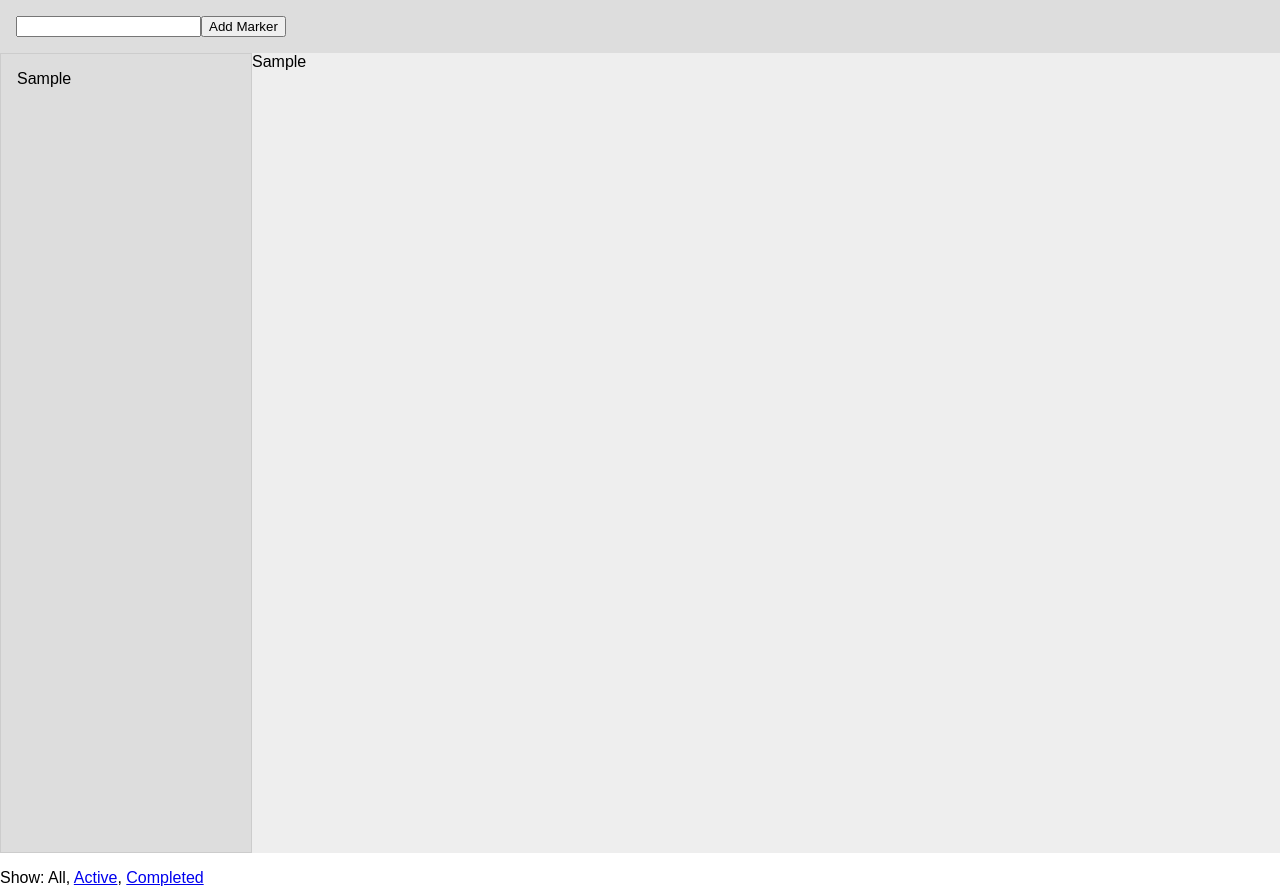
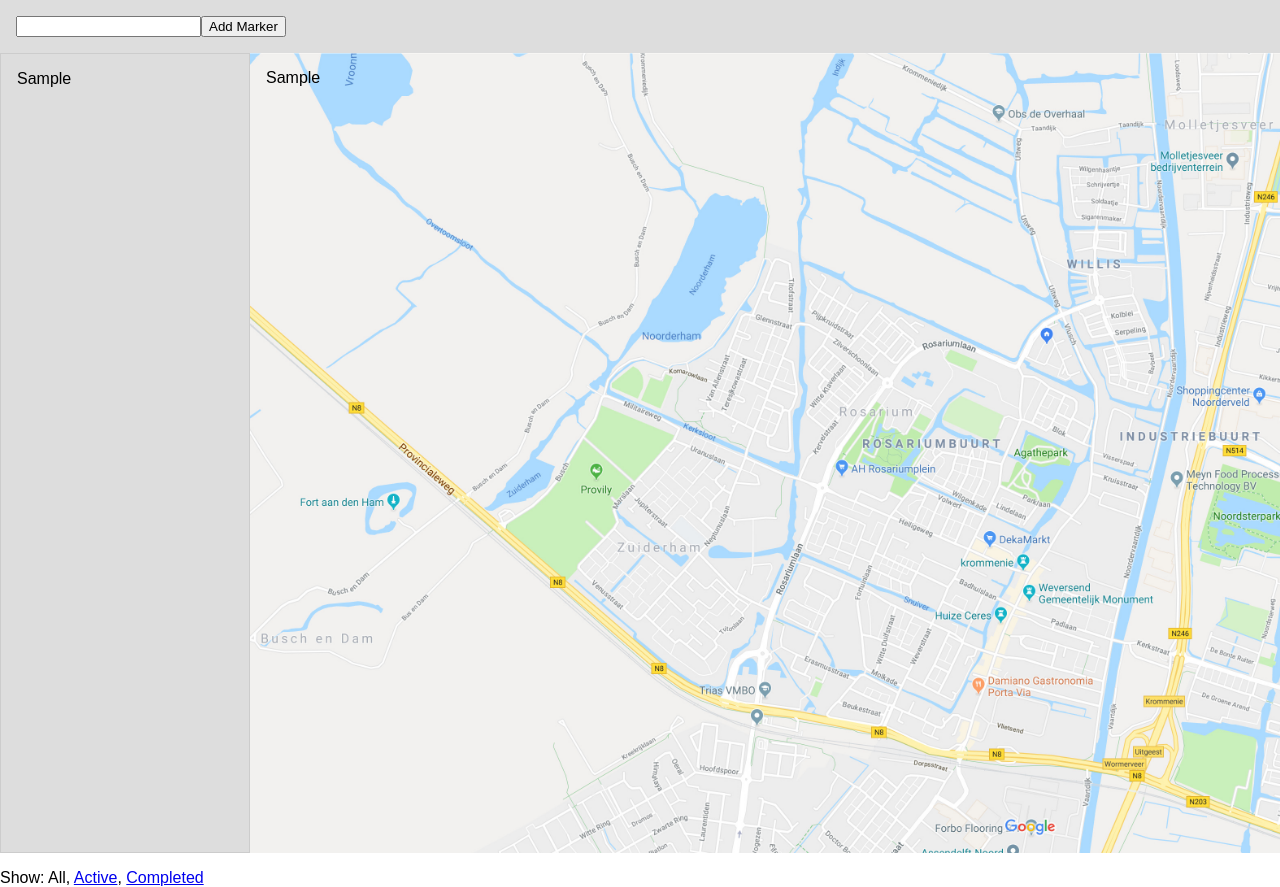
Before and after one commit to xblackbytesx/react-redux-playground, a React (Create React App) app: page / in a window 1280 px wide. Both pictures are taken after typing "Sample" into the empty fields and a click on the button "Add Marker". Built offline with nearby package versions, Linux system fonts and the light colour scheme.

Commit message:
Added a nice little static map to make it look more appealing.

```diff
--- a/src/components/markerListItem.js
+++ b/src/components/markerListItem.js
@@ -6,7 +6,7 @@ const MarkerListItem = ({ onClick, active, text }) => (
     onClick={onClick}
     className={
       active
-      ? 'active'
+      ? 'list__item--active'
       : null
     }
   >
--- a/src/components/markerMap.js
+++ b/src/components/markerMap.js
@@ -1,6 +1,7 @@
 import React from 'react';
 import PropTypes from 'prop-types';
 import MarkerMapItem from './markerMapItem';
+import Map from '../static/img/map.jpg';
 
 const MarkerMap = ({ markers, onMarkerClick }) => (
   <div className="property-map__map">
--- a/src/components/markerMapItem.js
+++ b/src/components/markerMapItem.js
@@ -6,7 +6,7 @@ const MarkerMapItem = ({ onClick, active, text }) => (
     onClick={onClick}
     className={
       active
-      ? 'active'
+      ? 'map__item--active'
       : null
     }
   >
--- a/src/static/scss/app.scss
+++ b/src/static/scss/app.scss
@@ -1,34 +1,13 @@
-// .App {
-//   text-align: center;
-// }
-//
-// .App-logo {
-//   animation: App-logo-spin infinite 20s linear;
-//   height: 80px;
-// }
-//
-// .App-header {
-//   background-color: #222;
-//   height: 150px;
-//   padding: 20px;
-//   color: white;
-// }
-//
-// .App-title {
-//   font-size: 1.5em;
-// }
-//
-// .App-intro {
-//   font-size: large;
-// }
-//
-// @keyframes App-logo-spin {
-//   from { transform: rotate(0deg); }
-//   to { transform: rotate(360deg); }
-// }
-
 $gutter: 16px;
 $gutter-half: ($gutter / 2);
+
+
+html {
+  box-sizing: border-box;
+}
+*, *:before, *:after {
+  box-sizing: inherit;
+}
 
 html,
 body {
@@ -47,34 +26,8 @@ ul {
 }
 
 ul li {
-  padding: 16px;
+  padding: $gutter;
 }
-
-@keyframes bounce {
-  0%, 20%, 53%, 80%, 100% {
-    transition-timing-function: cubic-bezier(0.215, 0.610, 0.355, 1.000);
-    transform: translate3d(0,0,0);
-  }
-
-  40%, 43% {
-    transition-timing-function: cubic-bezier(0.755, 0.050, 0.855, 0.060);
-    transform: translate3d(0, -30px, 0);
-  }
-
-  70% {
-    transition-timing-function: cubic-bezier(0.755, 0.050, 0.855, 0.060);
-    transform: translate3d(0, -15px, 0);
-  }
-
-  90% {
-    -webkit-transform: translate3d(0,-4px,0);
-    transform: translate3d(0,-4px,0);
-  }
-}
-
-// .active {
-//   background: #EEE;
-// }
 
 .form-add {
   background-color: #DDD;
@@ -89,10 +42,22 @@ ul li {
     background-color: #DDD;
     border: 1px solid #CCC;
     flex: 0 1 250px;
+
+    .list__item {
+      &--active {
+        background-color: #CCC;
+        border-top: 1px solid #AAA;
+        border-bottom: 1px solid #AAA;
+      }
+    }
   }
 
   &__map {
+    position: relative;
+    padding: $gutter;
     background-color: #EEE;
+    background-image: url('../img/map.jpg');
+    background-size: cover;
     flex: 1 1 auto;
 
     div {
@@ -100,10 +65,12 @@ ul li {
       transform-origin: center bottom;
     }
 
-    .active {
-      background: #FF0000;
-      animation-duration: 1s;
-      animation-fill-mode: both;
+    .map__item {
+      &--active {
+        background-color: #FF0000;
+        animation-duration: 1s;
+        animation-fill-mode: both;
+      }
     }
   }
 }
```
Also changed, not shown: src/static/img/map.jpg (added).
